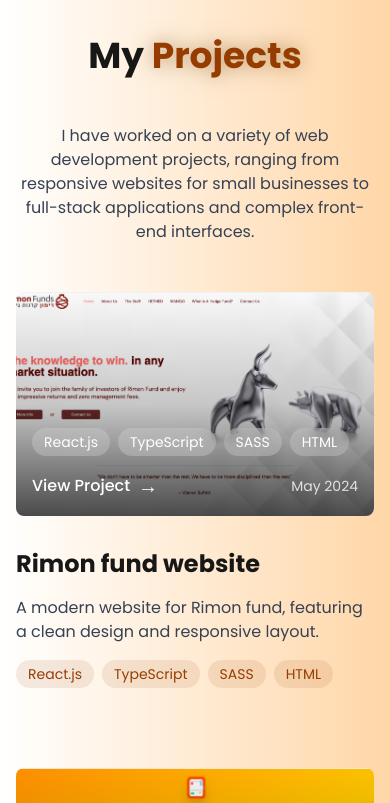
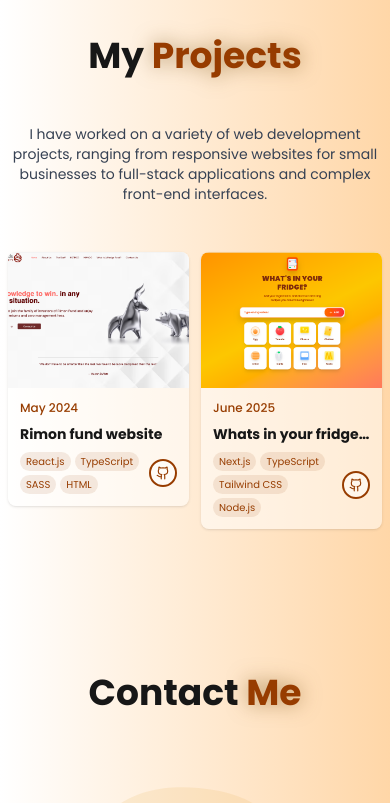
Before and after one commit to Karin-Goldin/karin-portfolio, a Next.js app: page / in a window 390 px wide. Shown: the part 6120-6923 px from the top of the page. Built offline with nearby package versions, Linux system fonts and the light colour scheme.

Commit message:
Update: Move GitHub icon inline with tech tags for more compact cards

```diff
--- a/src/components/Projects.tsx
+++ b/src/components/Projects.tsx
@@ -1,24 +1,25 @@
 import React from "react";
 import Image from "next/image";
 import AnimateOnScroll from "./AnimateOnScroll";
+import { GithubIcon } from "lucide-react";
 
 const projects = [
   {
     name: "Rimon fund website",
     year: "May 2024",
-    align: "right",
     image: "/Rimon.png",
     link: "https://karin-goldin.github.io/Rimon-project/",
+    github: "https://github.com/Karin-Goldin/Rimon-project",
     description:
       "A modern website for Rimon fund, featuring a clean design and responsive layout.",
     tech: ["React.js", "TypeScript", "SASS", "HTML"],
   },
   {
-    name: "Whats in the fridge? (recipes app)",
+    name: "Whats in your fridge? (recipes app)",
     year: "June 2025",
-    align: "left",
     image: "/Whats-in-the-fridge.png",
     link: "https://whats-in-the-fridge-eta.vercel.app/",
+    github: "https://github.com/Karin-Goldin/whats-in-the-fridge",
     description:
       "An innovative app that helps users find recipes based on ingredients they have in their fridge.",
     tech: ["Next.js", "TypeScript", "Tailwind CSS", "Node.js"],
@@ -27,7 +28,7 @@ const projects = [
 
 const Projects = () => {
   return (
-    <section id="projects" className="w-full py-20 px-4 md:px-20">
+    <section id="projects" className="w-full py-20 px-2 sm:px-4 md:px-20">
       <AnimateOnScroll>
         <div className="max-w-7xl mx-auto">
           <h2 className="text-4xl lg:text-5xl font-bold mb-12 text-center">
@@ -36,53 +37,36 @@ const Projects = () => {
               Projects
             </span>
           </h2>
-          <p className="text-center text-gray-700 mb-12 max-w-3xl mx-auto">
+          <p className="text-center text-gray-700 mb-12 max-w-2xl mx-auto text-sm sm:text-base">
             I have worked on a variety of web development projects, ranging from
             responsive websites for small businesses to full-stack applications
             and complex front-end interfaces.
           </p>
 
-          <div className="space-y-20">
-            {projects.map((project, index) => (
+          <div className="grid grid-cols-2 md:grid-cols-2 gap-3 sm:gap-6 md:gap-8 max-w-6xl mx-auto">
+            {projects.map((project) => (
               <AnimateOnScroll key={project.name}>
-                <div className="group">
+                <div className="group bg-white/50 rounded-lg sm:rounded-xl overflow-hidden shadow-sm hover:shadow-md transition-shadow duration-300 relative">
                   <a
                     href={project.link}
                     target="_blank"
                     rel="noopener noreferrer"
-                    className={`flex flex-col ${
-                      index % 2 === 0 ? "md:flex-row" : "md:flex-row-reverse"
-                    } gap-8 items-center`}
+                    className="flex flex-col h-full"
                   >
                     {/* Project Image */}
-                    <div className="w-full md:w-1/2 relative overflow-hidden rounded-lg">
-                      <div className="relative aspect-[16/10] max-w-xl">
+                    <div className="relative w-full aspect-[4/3] sm:aspect-[16/9] overflow-hidden">
                       <Image
                         src={project.image}
                         alt={project.name}
                         fill
                         className="object-cover group-hover:scale-105 transition-transform duration-500"
                       />
-                      </div>
-                      <div className="absolute inset-0 bg-gradient-to-t from-black/70 via-black/20 to-transparent md:opacity-0 group-hover:opacity-100 transition-opacity duration-300 flex items-end">
-                        <div className="p-4 md:p-6 text-white w-full">
-                          <div className="flex flex-wrap gap-2 mb-4">
-                            {project.tech.map((tech, index) => (
-                              <span
-                                key={index}
-                                className="px-3 py-1 bg-white/20 rounded-full text-sm backdrop-blur-sm"
-                              >
-                                {tech}
-                              </span>
-                            ))}
-                          </div>
+                      <div className="absolute inset-0 bg-gradient-to-t from-black/70 via-black/20 to-transparent opacity-0 group-hover:opacity-100 transition-opacity duration-300 flex items-end">
+                        <div className="p-2 sm:p-4 text-white w-full">
                           <div className="flex items-center justify-between">
-                            <div className="inline-flex items-center gap-2 text-white font-medium group-hover:gap-4 transition-all duration-300">
+                            <div className="hidden sm:inline-flex items-center gap-2 text-white text-sm font-medium group-hover:gap-3 transition-all duration-300">
                               View Project
-                              <span className="text-xl">→</span>
-                            </div>
-                            <div className="text-white/80 text-sm">
-                              {project.year}
+                              <span className="text-lg">→</span>
                             </div>
                           </div>
                         </div>
@@ -90,20 +74,36 @@ const Projects = () => {
                     </div>
 
                     {/* Project Info */}
-                    <div className="w-full md:w-1/2 space-y-4">
-                      <h3 className="text-2xl font-bold group-hover:text-amber-800 transition-colors duration-300">
+                    <div className="p-3 sm:p-6 space-y-2 sm:space-y-4 flex-1 flex flex-col">
+                      <div className="text-amber-800 font-medium text-xs sm:text-sm">
+                        {project.year}
+                      </div>
+                      <h3 className="text-sm sm:text-xl font-bold group-hover:text-amber-800 transition-colors duration-300 line-clamp-1 sm:line-clamp-none">
                         {project.name}
                       </h3>
-                      <p className="text-gray-700">{project.description}</p>
-                      <div className="md:hidden flex flex-wrap gap-2 mt-4">
+                      <p className="text-gray-700 text-xs sm:text-base flex-1 line-clamp-2 sm:line-clamp-none hidden sm:block">
+                        {project.description}
+                      </p>
+                      <div className="flex items-center justify-between gap-2">
+                        <div className="flex flex-wrap gap-1 sm:gap-2">
                           {project.tech.map((tech, index) => (
                             <span
                               key={index}
-                            className="px-3 py-1 bg-amber-800/10 rounded-full text-sm text-amber-800"
+                              className="px-1.5 sm:px-3 py-0.5 sm:py-1 bg-amber-800/10 rounded-full text-[10px] sm:text-sm text-amber-800"
                             >
                               {tech}
                             </span>
                           ))}
+                        </div>
+                        {/* GitHub Link */}
+                        <a
+                          href={project.github}
+                          target="_blank"
+                          rel="noopener noreferrer"
+                          className="w-7 h-7 sm:w-8 sm:h-8 flex-shrink-0 flex items-center justify-center border-2 border-amber-800 rounded-full text-amber-800 hover:bg-amber-800 hover:text-white hover:scale-110 hover:shadow-[0_0_10px_rgba(109,67,0,0.5)] transition-all duration-200 bg-white/50 backdrop-blur-sm"
+                        >
+                          <GithubIcon size={14} className="sm:w-4 sm:h-4" />
+                        </a>
                       </div>
                     </div>
                   </a>
```
Lines whose indentation alone changed are shown as unchanged.
